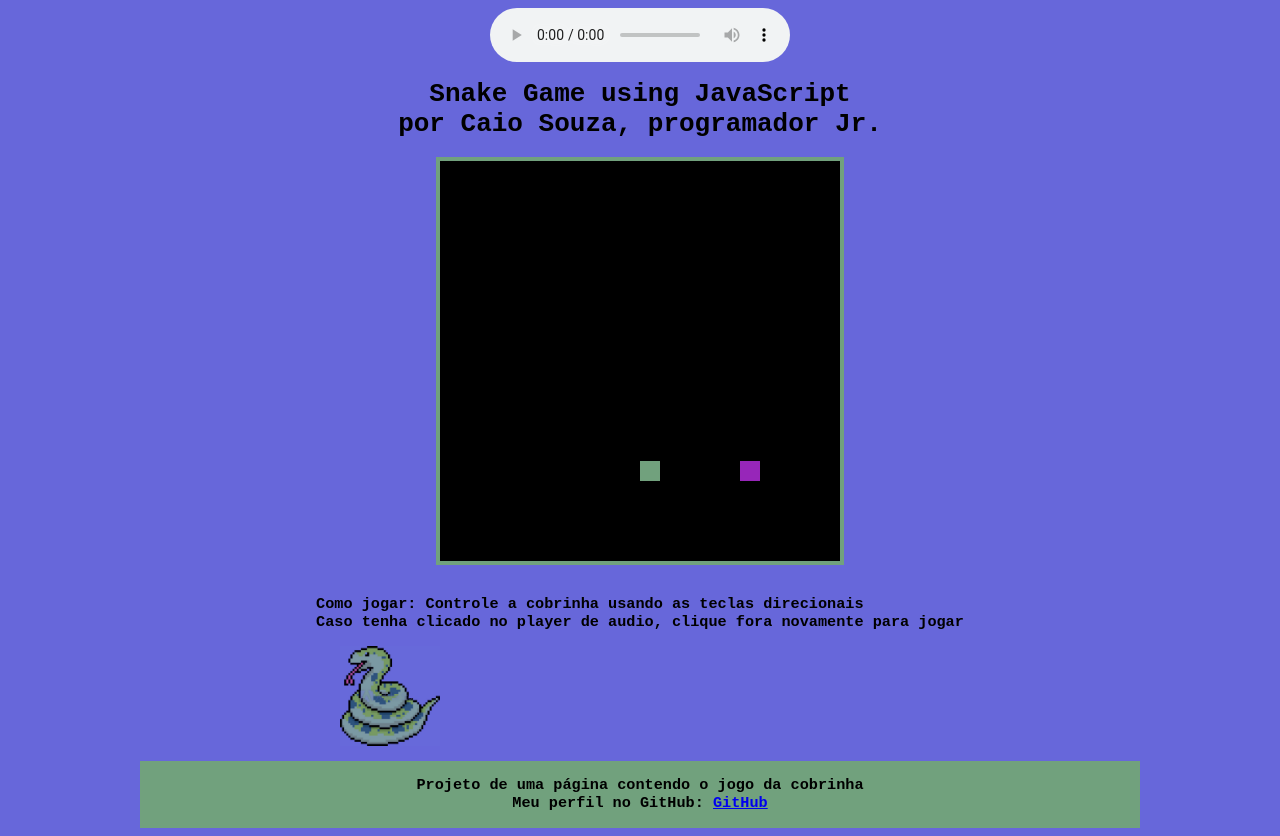
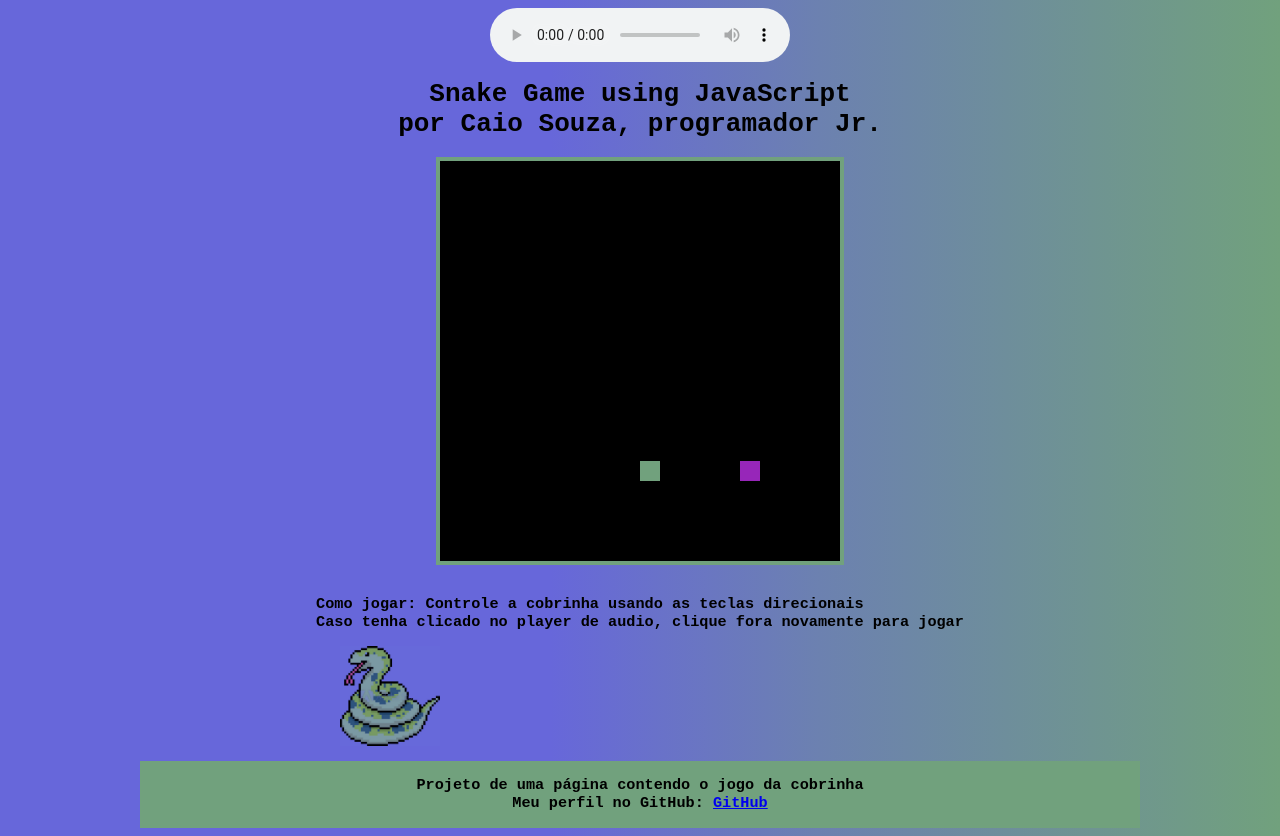
Before and after one commit to DevCaioSouza/Snake-Game---JavaScript, a plain HTML site: page index.html in a window 1280 px wide. Drawn offline with Linux system fonts and the light colour scheme.

Commit message:
+ gradient, overflow: hidden

```diff
--- a/style.css
+++ b/style.css
@@ -1,9 +1,10 @@
 body {
-    background-color: rgb(103, 103, 218);
+    background: linear-gradient(90deg, rgba(103,103,218,1) 43%, rgba(108,129,176,1) 64%, rgba(113,161,125,1) 100%, rgba(0,212,255,1) 100%);
     display: flex;
     flex-direction: column;
     align-items: center;
     font-family:monospace;
+    overflow: hidden;
 
 }
 
```
Also changed, not shown: index.html (+6 -0 lines).
